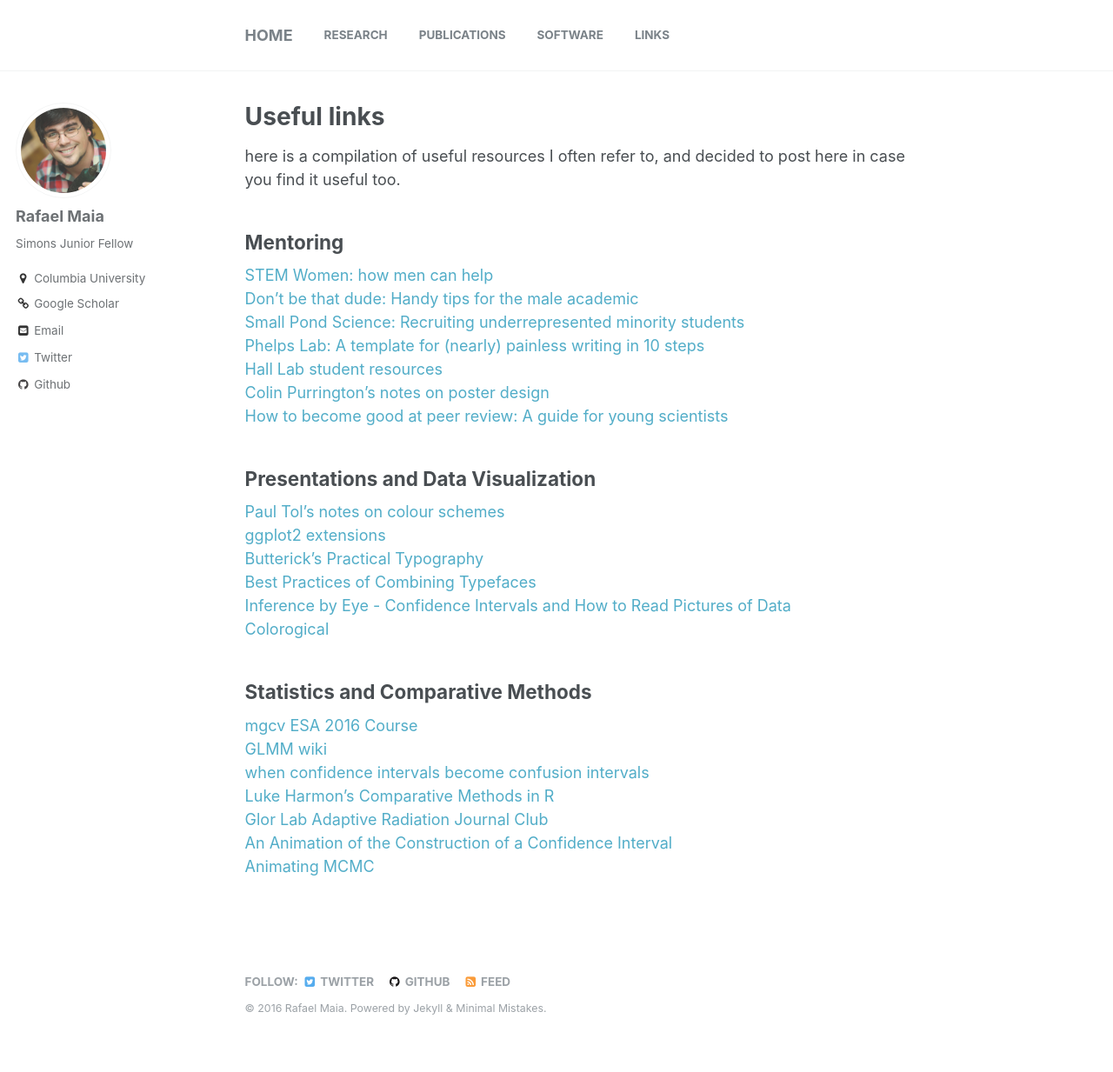
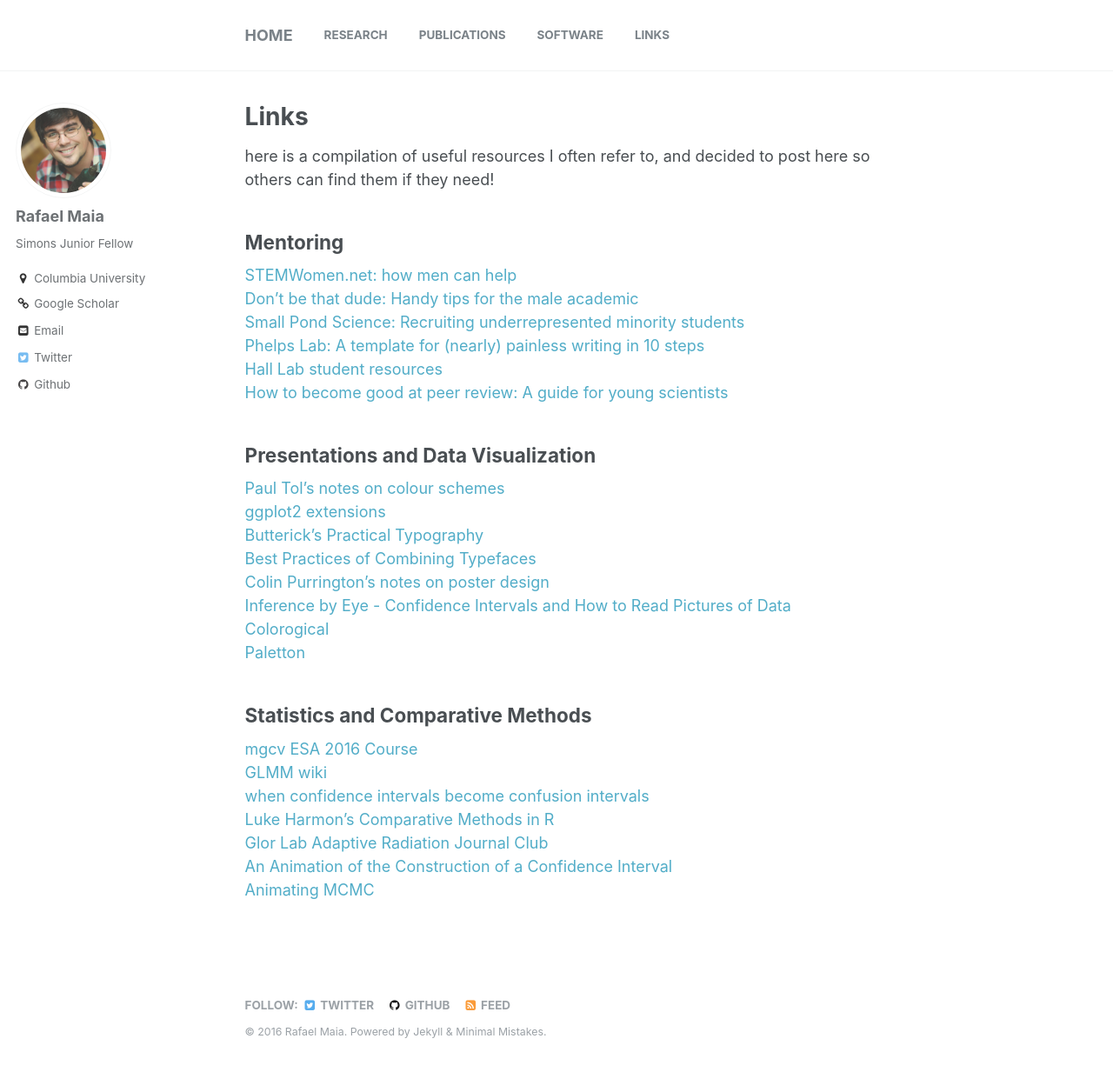
Before and after one commit to rmaia/rmaia.github.io, a Jekyll site: the page built from _pages/links.md, in a window 1280 px wide and 1251 px high. Shown: the top 1233 px of the window at 87% size. Built offline with Jekyll 4.4.1, drawn with Linux system fonts in a browser that asks for light colours.

Commit message:
link updates

```diff
--- a/_pages/links.md
+++ b/_pages/links.md
@@ -5,17 +5,16 @@ author_profile: true
 permalink: /links/
 ---
 
-# Useful links
+# Links
 
-here is a compilation of useful resources I often refer to, and decided to post here in case you find it useful too.
+here is a compilation of useful resources I often refer to, and decided to post here so others can find them if they need!
 
 ## Mentoring
-[STEM Women: how men can help](http://www.stemwomen.net/category/how-men-can-help/)
+[STEMWomen.net: how men can help](http://www.stemwomen.net/category/how-men-can-help/)
 [Don't be that dude: Handy tips for the male academic](https://tenureshewrote.wordpress.com/2013/09/26/dont-be-that-dude-handy-tips-for-the-male-academic/)
 [Small Pond Science: Recruiting underrepresented minority students](https://smallpondscience.com/2016/09/05/recruiting-underrepresented-minority-students/)
 [Phelps Lab: A template for (nearly) painless writing in 10 steps](http://www.phelpslab.net/writing/)
 [Hall Lab student resources](http://www.indiana.edu/~halllab/grad-student-resources.html)
-[Colin Purrington's notes on poster design](http://colinpurrington.com/tips/academic/posterdesign)
 [How to become good at peer review: A guide for young scientists](https://violentmetaphors.com/2013/12/13/how-to-become-good-at-peer-review-a-guide-for-young-scientists/)
 
 ## Presentations and Data Visualization
@@ -23,8 +22,11 @@ here is a compilation of useful resources I often refer to, and decided to post
 [ggplot2 extensions](http://www.ggplot2-exts.org/)
 [Butterick’s Practical Typography](http://practicaltypography.com/index.html)
 [Best Practices of Combining Typefaces](https://www.smashingmagazine.com/2010/11/best-practices-of-combining-typefaces/)
+[Colin Purrington's notes on poster design](http://colinpurrington.com/tips/academic/posterdesign)
 [Inference by Eye - Confidence Intervals and How to Read Pictures of Data](http://www.apastyle.org/manual/related/cumming-and-finch.pdf)
 [Colorogical](http://vrl.cs.brown.edu/color)
+[Paletton](http://paletton.com/)
+
 
 ## Statistics and Comparative Methods
 [mgcv ESA 2016 Course](https://eric-pedersen.github.io/mgcv-esa-workshop/)
```
